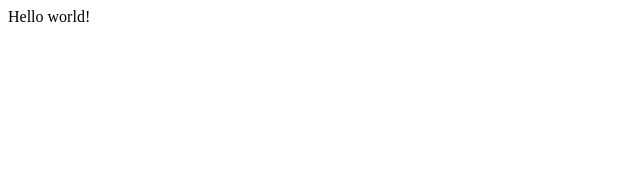
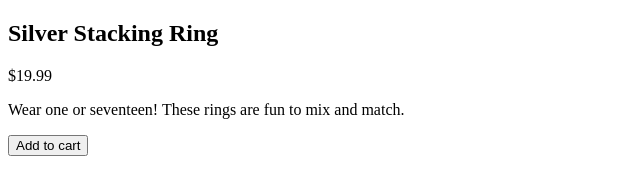
Before and after one commit to subhan300/snipcart-part-2, a Gatsby site: page / in a window 1280 px wide. Shown: the whole page, without its empty margins (0-640 px from the left). Built offline with nearby package versions, Linux system fonts and the light colour scheme; Gatsby itself is replaced by a stand-in of ours.

Commit message:
snipcart checkout functionality done

```diff
--- a/gatsby-config.js
+++ b/gatsby-config.js
@@ -3,8 +3,15 @@
  *
  * See: https://www.gatsbyjs.com/docs/gatsby-config/
  */
+require("dotenv").config()
 
 module.exports = {
-  /* Your site config here */
-  plugins: [],
+	plugins: [
+		{
+			resolve: 'gatsby-plugin-snipcartv3',
+			options: {
+				apiKey:process.env.Secret_Snipcart_Api
+			}
+		}
+	]
 }
--- a/package.json
+++ b/package.json
@@ -15,6 +15,7 @@
   },
   "dependencies": {
     "gatsby": "^2.26.1",
+    "gatsby-plugin-snipcartv3": "^2.3.3",
     "react": "^16.12.0",
     "react-dom": "^16.12.0"
   },
--- a/src/pages/index.js
+++ b/src/pages/index.js
@@ -1,5 +1,25 @@
 import React from "react"
 
 export default function Home() {
-  return <div>Hello world!</div>
+  return(
+    <>
+   <section>
+  <h2>Silver Stacking Ring</h2>
+  <p>$19.99</p>
+  <p>Wear one or seventeen! These rings are fun to mix and match.</p>
+  <button
+    class="snipcart-add-item"
+    data-item-id="silver-stacking-ring"
+    data-item-price="19.99"
+    data-item-url="/"
+    data-item-name="Silver Stacking Ring"
+    data-item-image="https://encrypted-tbn0.gstatic.com/images?q=tbn:ANd9GcQuaymWmmi-MUaYh89ZoboTsK1Gcu51QJ5OfA&usqp=CAU"
+  >
+    Add to cart
+  </button>
+</section>
+
+
+    </>
+  )
 }
```
Also changed, not shown: netlify.toml (added), 2 other files.
